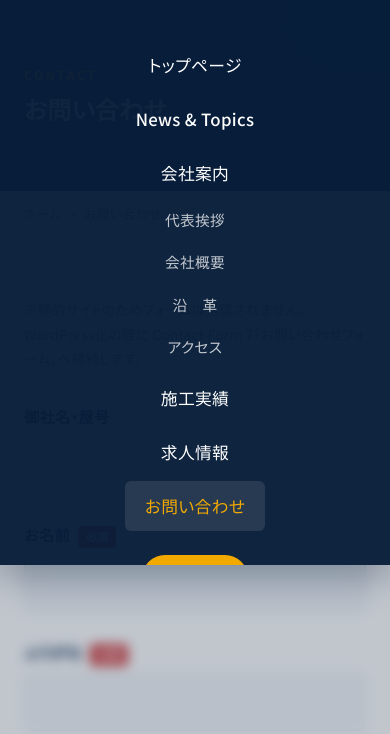
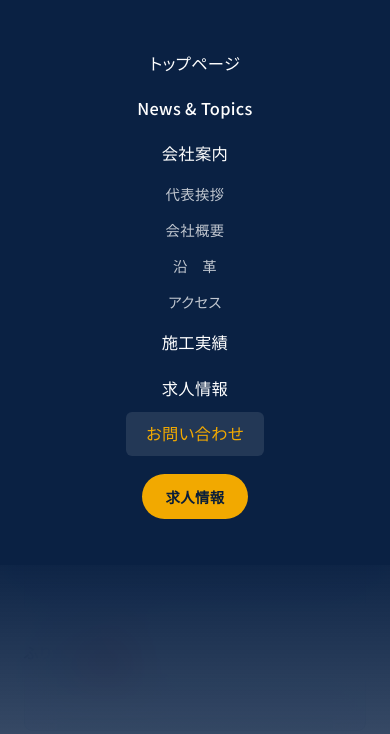
Before and after one commit to tagukichi/sumiyoshidenki, a PHP site: page /contact/index.html in a window 390 px wide, after a click that opens the changed part. Shown: the part 110-844 px from the top of the page. Run offline with PHP 8.4, Linux system fonts and the light colour scheme.

Commit message:
ハンバーガー展開時、下部の余白から下のページが透ける問題を修正
- 下部ブラー帯のブラーを強め(blur 24px)、紺のフロスト(0.82〜0.98の
  グラデーション)で覆い、下のページが判別できないようにした
- パネルと同色から始まるグラデーションで継ぎ目を解消
- パネルを不透明化し、上部にヒーロー文字が透ける現象も解消
- メニュー項目がブラー帯に被らないよう間隔・余白を調整。背の低い端末
  (iPhone SE等)向けにブラー帯を縮める指定を追加

iPhone12 / SE / 小型Androidの3サイズでCTAボタンがブラー境界内に
収まることを確認済み。

https://claude.ai/code/session_01AaytDSwEndNohaNJABfuXT

```diff
--- a/assets/css/style.css
+++ b/assets/css/style.css
@@ -971,18 +971,19 @@ iframe { max-width: 100%; }
     left: 0;
     right: 0;
     bottom: 20vh;
-    background: rgba(8, 29, 57, 0.97);
+    background: #0a2143;
     flex-direction: column;
-    justify-content: flex-start;
-    gap: 24px;
+    justify-content: center;
+    gap: 14px;
     opacity: 0;
     visibility: hidden;
     transition: opacity 0.3s, visibility 0.3s;
     overflow-y: auto;
-    padding-block: 40px 48px;
+    padding-block: 20px 24px;
     box-shadow: 0 12px 32px rgba(8, 29, 57, 0.35);
   }
-  /* 残り20vhはブラーの背景オーバーレイ（タップでメニューを閉じる） */
+  /* 残り20vhはブラーの背景オーバーレイ（タップでメニューを閉じる）
+     下のページが判別できないよう、強めのブラー＋紺のフロストで覆う */
   .global-nav::after {
     content: "";
     position: fixed;
@@ -990,13 +991,14 @@ iframe { max-width: 100%; }
     left: 0;
     right: 0;
     bottom: 0;
-    background: rgba(8, 29, 57, 0.25);
-    -webkit-backdrop-filter: blur(6px);
-    backdrop-filter: blur(6px);
+    /* パネルと同じ紺から徐々に薄くして継ぎ目をなくしつつ、下のページを隠す */
+    background: linear-gradient(rgba(10, 33, 67, 0.98), rgba(10, 33, 67, 0.82));
+    -webkit-backdrop-filter: blur(24px) saturate(120%);
+    backdrop-filter: blur(24px) saturate(120%);
   }
   .global-nav.is-open { opacity: 1; visibility: visible; }
-  .global-nav__list { flex-direction: column; text-align: center; gap: 4px; }
-  .global-nav__list > li > a { color: #fff; font-size: 1.05rem; padding: 10px 20px; }
+  .global-nav__list { flex-direction: column; text-align: center; gap: 2px; }
+  .global-nav__list > li > a { color: #fff; font-size: 1.02rem; padding: 7px 20px; }
   .global-nav__list > li > a:hover,
   .global-nav__list > li > a[aria-current="page"] { background: rgba(255,255,255,0.1); color: var(--color-accent); }
   .has-dropdown > a::after { display: none; }
@@ -1012,9 +1014,9 @@ iframe { max-width: 100%; }
     padding: 0;
     min-width: 0;
   }
-  .dropdown a { color: rgba(255,255,255,0.75); font-size: 0.92rem; padding: 8px; text-align: center; }
+  .dropdown a { color: rgba(255,255,255,0.75); font-size: 0.9rem; padding: 5px; text-align: center; }
   .dropdown a:hover { background: rgba(255,255,255,0.1); color: var(--color-accent); }
-  .global-nav > .btn-recruit { display: inline-block; margin-inline: auto; }
+  .global-nav > .btn-recruit { display: inline-block; margin-inline: auto; margin-top: 4px; }
   .header-contact .btn-recruit { display: none; }
 
   .info-cards { grid-template-columns: repeat(2, 1fr); }
@@ -1047,3 +1049,10 @@ iframe { max-width: 100%; }
   .info-index__arrow { width: 26px; height: 26px; }
   .footer-company__logo img { height: 42px; }
 }
+/* 背の低い端末（iPhone SE等）：メニュー項目がブラー領域に被らないよう、
+   ブラー帯を縮めてメニュー領域を広げ、間隔をさらに詰める */
+@media (max-width: 1040px) and (max-height: 740px) {
+  .global-nav { bottom: 12vh; gap: 8px; padding-block: 12px 16px; }
+  .global-nav__list > li > a { padding: 5px 20px; font-size: 0.98rem; }
+  .global-nav::after { top: 88vh; }
+}
```
